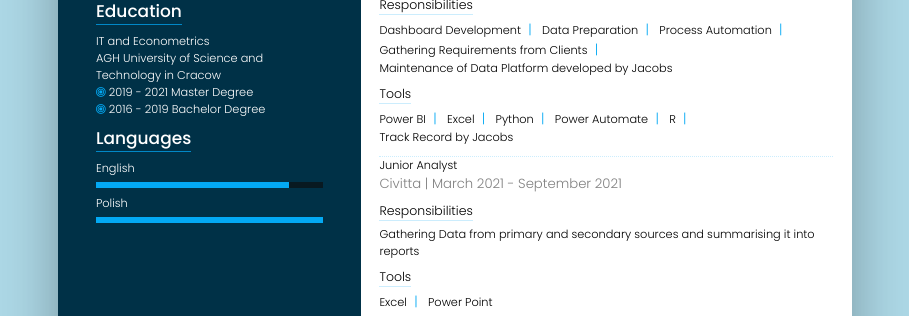
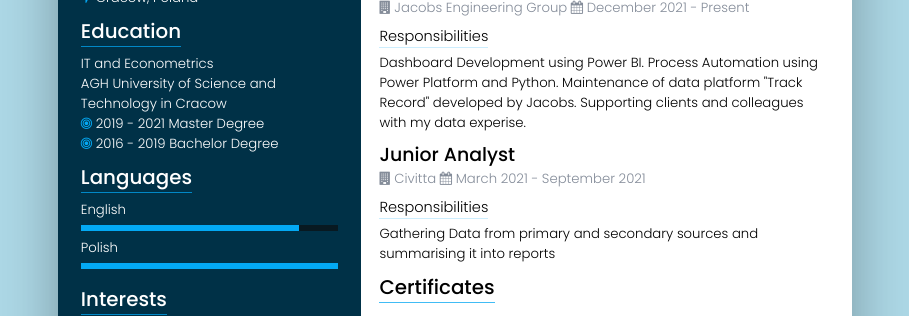
Before and after one commit to kSzpyt/Resume, a plain HTML site: page resume_karol/resume.html in a window 1280 px wide. Shown: the part 460-776 px from the top of the page, without its empty margins (185-1094 px from the left). Drawn offline with Linux system fonts and the light colour scheme.

Commit message:
progress

```diff
--- a/resume_karol/resume.html
+++ b/resume_karol/resume.html
@@ -96,7 +96,21 @@
                         </ul>
                     </div>
 
+                    <div>
+                        <p class="header_line">Interests</p>
 
+                        <div>
+                            <i class="fa fa-windows fa-2x" aria-hidden="true"></i>
+                            Windows User
+                            <br><br>
+                            <i class="fa fa-apple fa-2x" aria-hidden="true"></i>
+                            MacOS and IOS fan
+                            <br><br>
+                            <i class="fa fa-camera fa-2x" aria-hidden="true"></i>
+                            Amateur Photographer
+                            <br><br>
+                        </div>
+                    </div>
 
                 </div>
 
@@ -191,44 +205,43 @@
                         <p class="header_line">Experience</p>
 
                         <div class="position">
-                            <p class="position_title">Junior Data Analyst</p>
-                            <span class="position_company">Jacobs Engineering Group</span><span class="position_time"> | December 2021 - Present</span><br>
+                            <p class="position_title" id="first">Junior Data Analyst</p>
+                            <p class="position_company">
+                                <i class="fa fa-building" aria-hidden="true"></i>
+                                Jacobs Engineering Group
+                                <i class="fa fa-calendar" aria-hidden="true"></i>
+                                December 2021 - Present</p>
 
                             <p id="new_line_sep">Responsibilities</p>
                             <p>
-                                Dashboard Development<span id="separator">&nbsp;&nbsp;|&nbsp;&nbsp;</span>
-                                Data Preparation<span id="separator">&nbsp;&nbsp;|&nbsp;&nbsp;</span>
-                                Process Automation<span id="separator">&nbsp;&nbsp;|&nbsp;&nbsp;</span>
-                                Gathering Requirements from Clients<span id="separator">&nbsp;&nbsp;|&nbsp;&nbsp;</span><br>
-                                Maintenance of Data Platform developed by Jacobs
+                                Dashboard Development using Power BI.
+                                Process Automation using Power Platform and Python.
+                                Maintenance of data platform "Track Record" developed by Jacobs.
+                                Supporting clients and colleagues with my data experise.
                             </p>
-                            <p id="new_line_sep">Tools</p>
-                            <p>
-                                Power BI<span id="separator">&nbsp;&nbsp;|&nbsp;&nbsp;</span>
-                                Excel<span id="separator">&nbsp;&nbsp;|&nbsp;&nbsp;</span>
-                                Python<span id="separator">&nbsp;&nbsp;|&nbsp;&nbsp;</span>
-                                Power Automate<span id="separator">&nbsp;&nbsp;|&nbsp;&nbsp;</span>
-                                R<span id="separator">&nbsp;&nbsp;|&nbsp;&nbsp;</span><br>
-                                Track Record by Jacobs
-                            </p>
+
                         </div>
 
                         <div class="position">
-                            <p id="position_title">Junior Analyst</p>
-                            <span id="position_company">Civitta</span><span id="position_time"> | March 2021 - September 2021</span><br>
+                            <p class="position_title">Junior Analyst</p>
+                            <p class="position_company">
+                                <i class="fa fa-building" aria-hidden="true"></i>
+                                Civitta
+                                <i class="fa fa-calendar" aria-hidden="true"></i>
+                                March 2021 - September 2021
+                            </p>
 
                             <p id="new_line_sep">Responsibilities</p>
                             <p>
                                 Gathering Data from primary and secondary sources and summarising it into reports
                             </p>
-                            <p id="new_line_sep">Tools</p>
-                            <p>
-                                Excel<span id="separator">&nbsp;&nbsp;|&nbsp;&nbsp;</span>
-                                Power Point
-                            </p>
+
                         </div>
                     </div>
 
+                    <div>
+                        <p class="header_line">Certificates</p>
+                    </div>
 
                 </div>
             </div>
--- a/resume_karol/styles/common.css
+++ b/resume_karol/styles/common.css
@@ -14,7 +14,7 @@ body{
     display: flex;
     align-items: center;
     justify-content: center;
-    font-size: 3mm;
+    font-size: 3.5mm;
 }
 
 #container{
--- a/resume_karol/styles/left_side.css
+++ b/resume_karol/styles/left_side.css
@@ -1,5 +1,5 @@
 #left_side{
-    padding: 10mm;
+    padding: 6mm;
     color: white;
     background-color: #003147;
 }
@@ -22,6 +22,7 @@
 
 #left_side #profile_text{
     text-align: justify;
+    line-height: 4mm;
 }
 
 #left_side #exceptional_padding i{
--- a/resume_karol/styles/right_side.css
+++ b/resume_karol/styles/right_side.css
@@ -17,7 +17,7 @@
 }
 
 #skills #technical{
-    border-bottom: 1px dotted hsla(199, 98%, 48%, 0.3);
+    border-bottom: thin solid hsla(199, 98%, 48%, 0.2);
     padding-bottom: 3mm;
     margin-bottom: 3mm;
 }
@@ -27,11 +27,17 @@
 #experience .position_title{
     font-size: 5mm;
     font-weight: 500;
+    padding-top: 2mm;
 }
 
-#experience span{
-    font-size: 3.5mm;
-    color: grey;
+#experience .position_title#first{
+    padding-top: 0;
+}
+
+
+
+#experience .position_company{
+    color: #848c99;
 }
 
 #new_line_sep{
@@ -41,20 +47,3 @@
     border-bottom: thin solid hsla(199, 98%, 48%, 0.2);
     font-size: 110%;
 }
-
-#experience #separator{
-    color: #03a9f4;
-}
-
-#experience .position_title{
-    margin-top: 10px;
-}
-
-#experience .position {
-    border-bottom: thin dotted hsla(199, 98%, 48%, 0.2);
-    padding-bottom: 10px;
-}
-
-#experience div:last-child{
-    border: none;
-}
```
